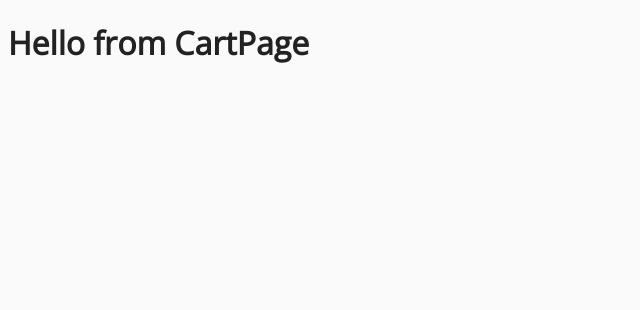
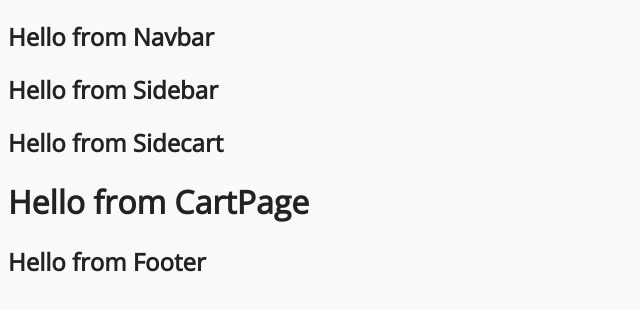
Before and after one commit to mavarona/gadgets-store, a React (Create React App) app: page /cart in a window 1280 px wide. Shown: the top 310 px of the page, without its empty margins (0-640 px from the left). Built offline with nearby package versions, Linux system fonts and the light colour scheme.

Commit message:
Add components for template structure

```diff
--- a/src/App.js
+++ b/src/App.js
@@ -10,11 +10,19 @@ import Home from "./pages/HomePage";
 import Products from "./pages/ProductsPage";
 import SingleProduct from "./pages/SingleProductPage";
 
+import Navbar from "./components/Navbar";
+import Sidebar from "./components/Sidebar";
+import Sidecart from "./components/Sidecart";
+import Footer from "./components/Footer";
+
 import { Route, Switch } from "react-router-dom";
 
 function App() {
   return (
     <>
+      <Navbar />
+      <Sidebar />
+      <Sidecart />
       <Switch>
         <Route path="/" exact component={Home} />
         <Route path="/about" component={About} />
@@ -24,6 +32,7 @@ function App() {
         <Route path="/cart" component={Cart} />
         <Route component={Default} />
       </Switch>
+      <Footer />
     </>
   );
 }
--- /dev/null
+++ b/src/components/Footer.js
@@ -0,0 +1,11 @@
+import React from "react";
+
+const Footer = () => {
+  return (
+    <>
+      <h2>Hello from Footer</h2>
+    </>
+  );
+};
+
+export default Footer;
--- /dev/null
+++ b/src/components/Navbar.js
@@ -0,0 +1,11 @@
+import React from "react";
+
+const Navbar = () => {
+  return (
+    <>
+      <h2> Hello from Navbar </h2>
+    </>
+  );
+};
+
+export default Navbar;
--- /dev/null
+++ b/src/components/Sidebar.js
@@ -0,0 +1,11 @@
+import React from "react";
+
+const Sidebar = () => {
+  return (
+    <>
+      <h2> Hello from Sidebar </h2>
+    </>
+  );
+};
+
+export default Sidebar;
--- /dev/null
+++ b/src/components/Sidecart.js
@@ -0,0 +1,11 @@
+import React from "react";
+
+const Sidecart = () => {
+  return (
+    <>
+      <h2> Hello from Sidecart </h2>
+    </>
+  );
+};
+
+export default Sidecart;
```
